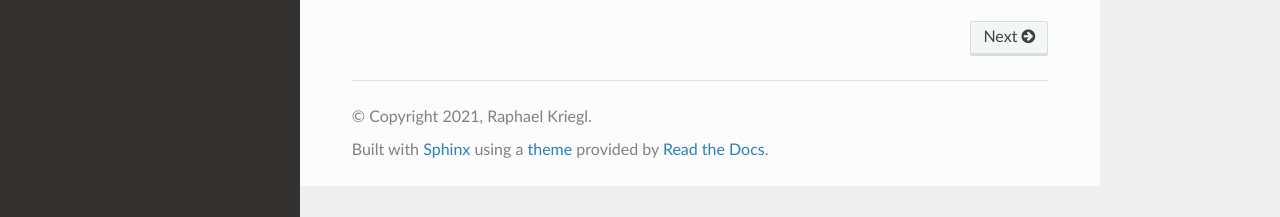
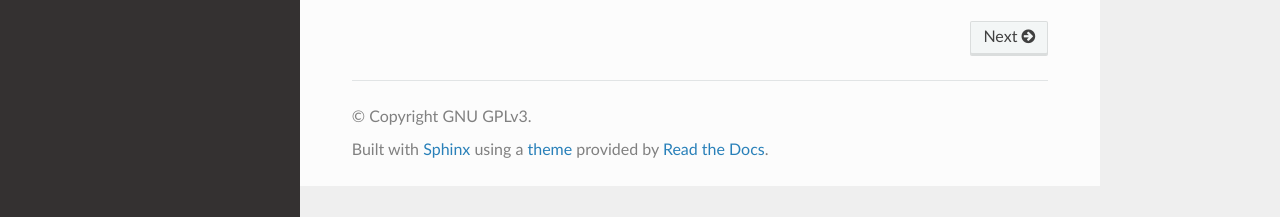
Before and after one commit to rk-exxec/MAEsure, a Sphinx documentation site: the page built from docs/index.rst, in a window 1280 px wide. Shown: the part 680-897 px from the top of the page. Built offline with Sphinx 7.4.7 and the Read the Docs theme 2.0.0, drawn with Linux system fonts in a browser that asks for light colours.

Commit message:
edit docs config

```diff
--- a/docs/conf.py
+++ b/docs/conf.py
@@ -19,7 +19,7 @@ sys.path.insert(0, os.path.abspath('../src'))
 # -- Project information -----------------------------------------------------
 
 project = 'MAEsure'
-copyright = '2021, Raphael Kriegl'
+copyright = 'GNU GPLv3'
 author = 'Raphael Kriegl'
 
 
```
